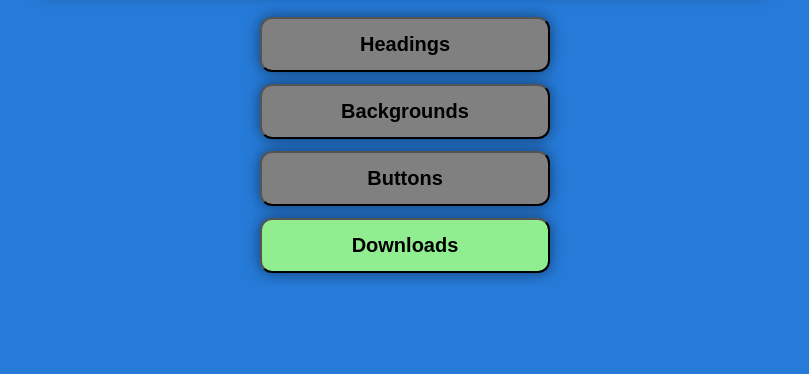
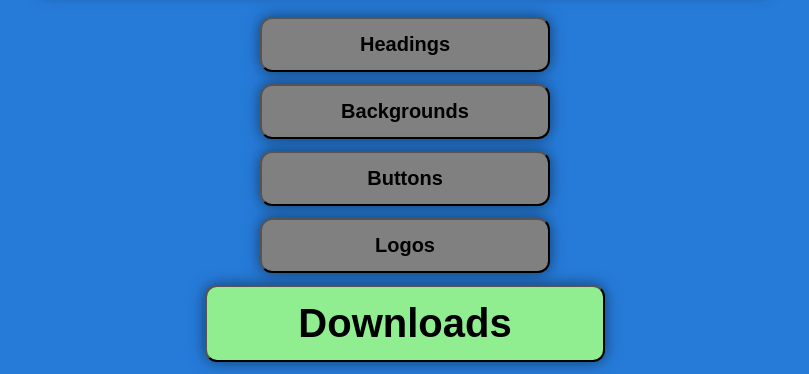
Before and after one commit to AidanGXrepo/Launchcode, a plain HTML site: page Ui Package/index.html in a window 1280 px wide. Shown: the part 645-1019 px from the top of the page, without its empty margins (235-1044 px from the left). Before the commit the page ends 930 px from the top, so only its background shows below. Drawn offline with Linux system fonts and the light colour scheme.

Commit message:
New index

```diff
--- a/Ui Package/index.html
+++ b/Ui Package/index.html
@@ -57,7 +57,7 @@
 
             button.downloads {
                 display: block;
-                width: 290px;
+                width: 400px;
                 margin: 12px auto;
                 padding: 14px;
                 background: lightgreen;
@@ -65,7 +65,7 @@
                 text-decoration: none;
                 border-radius: 12px;
                 font-weight: bold;
-                font-size: 20px;
+                font-size: 40px;
                 transition: 0.2s;
                 box-shadow: 0 0 15px rgba(0, 0, 0, 0.5);
                 text-align: center;
@@ -83,6 +83,8 @@
          <button onclick="window.location.href='Pages/headings.html'">Headings</button>
          <button onclick="window.location.href='Pages/background.html'">Backgrounds</button>
          <button onclick="window.location.href='Pages/buttons.html'">Buttons</button>
+         <button onclick="window.location.href='Pages/Logos.html'">Logos</button>
          <button class="downloads" onclick="window.location.href='Pages/Downloads.html'">Downloads</button>
+
     </body>
     </html>
```
